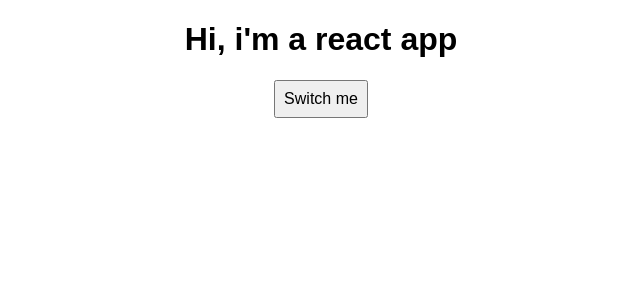
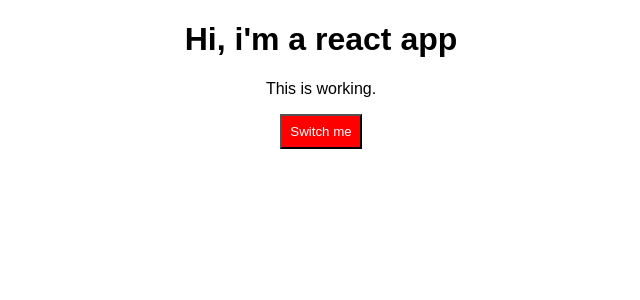
Before and after one commit to MarlenaFlueh/react-playground, a React (Create React App) app: page / in a window 1280 px wide. Shown: the top 300 px of the page, without its empty margins (319-959 px from the left). Built offline with nearby package versions, Linux system fonts and the light colour scheme.

Commit message:
add dynamic styling

```diff
--- a/src/App.css
+++ b/src/App.css
@@ -1,3 +1,11 @@
 .App {
   text-align: center;
 }
+
+.red {
+  color: red;
+}
+
+.bold {
+  font-weight: bold;
+}
--- a/src/App.js
+++ b/src/App.js
@@ -43,8 +43,8 @@
 
   render() {
     const style = {
-      backgoundColor: 'white',
-      font: 'inherit',
+      backgroundColor: 'red',
+      color: 'white',
       padding: '8px',
       cursor: 'pointer'
     };
@@ -64,11 +64,23 @@
           })}
         </div>
       );
+      style.backgroundColor = 'green';
+    }
+
+    const classes = [];
+
+    if (this.state.persons.length <= 2) {
+      classes.push('red');
+    }
+
+    if (this.state.persons.length <= 1) {
+      classes.push('bold');
     }
 
     return (
       <div className="App">
         <h1>Hi, i'm a react app</h1>
+        <p className={classes.join(' ')}>This is working.</p>
         <button
           style={style}
           onClick={this.togglePersonsHandler}>Switch me
```
Also changed, not shown: package.json (line endings or trailing spaces).
